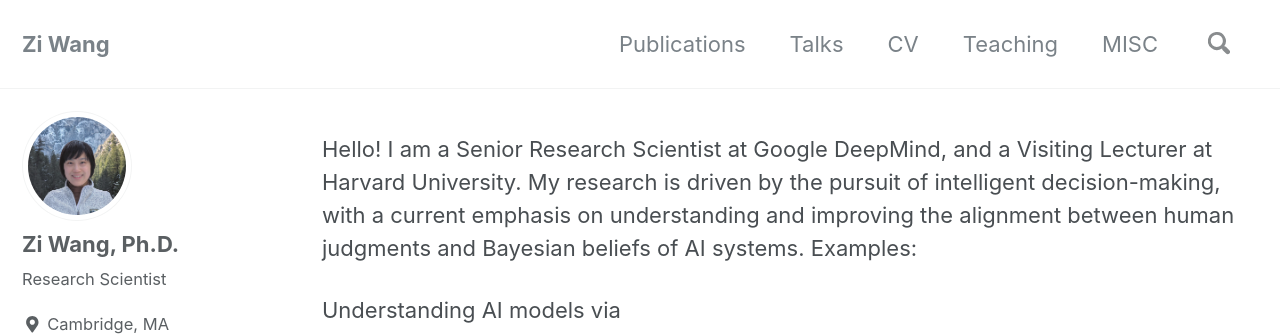
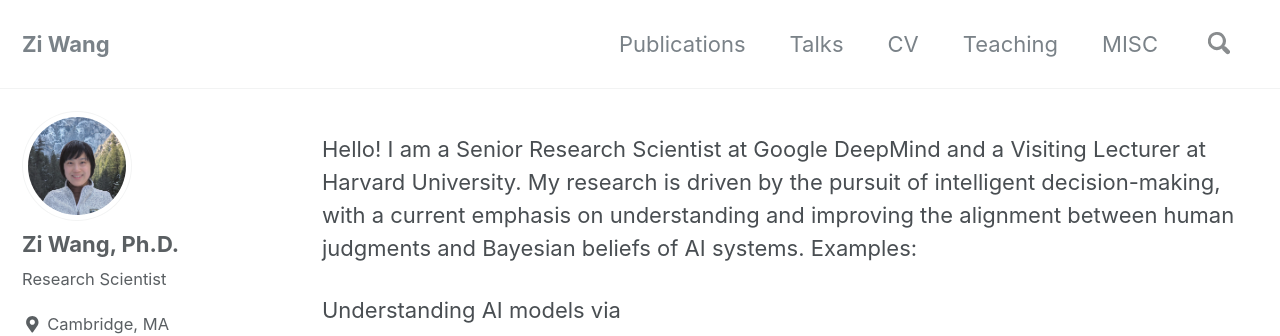
Before and after one commit to zi-w/zi-w.github.io, a Jekyll site: the page built from _pages/home.md, in a window 1280 px wide and 900 px high. Shown: the top 336 px of the window. Built offline with Jekyll 4.4.1, drawn with Linux system fonts in a browser that asks for light colours; nearby versions of some CDN libraries; comment, search, counter and statistics services are not loaded.

Commit message:
Update home.md

```diff
--- a/_pages/home.md
+++ b/_pages/home.md
@@ -5,7 +5,7 @@
 classes: wide
 ---
 
-Hello! I am a Senior Research Scientist at Google DeepMind, and a Visiting Lecturer at Harvard University. My research is driven by the pursuit of intelligent decision-making, with a current emphasis on understanding and improving the alignment between human judgments and Bayesian beliefs of AI systems. Examples:
+Hello! I am a Senior Research Scientist at Google DeepMind and a Visiting Lecturer at Harvard University. My research is driven by the pursuit of intelligent decision-making, with a current emphasis on understanding and improving the alignment between human judgments and Bayesian beliefs of AI systems. Examples:
 
 Understanding AI models via
 - [Gaussian process probes](https://arxiv.org/abs/2305.18213),
```
